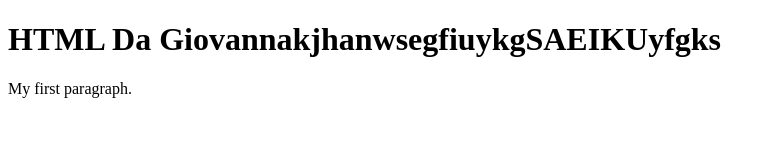
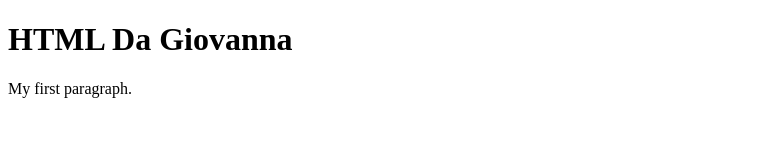
Before and after one commit to giovannadsm/Estudos-Front-End, a plain HTML site: page test.html in a window 1280 px wide. Shown: the whole page, without its empty margins (0-776 px from the left). Drawn offline with Linux system fonts and the light colour scheme.

Commit message:
Revert "Adicionando teste de commit"
This reverts commit 589b4e445d85e2754c576454289d987820225ea8.

```diff
--- a/test.html
+++ b/test.html
@@ -3,7 +3,7 @@
 
 <body>
 
-    <h1>HTML Da GiovannakjhanwsegfiuykgSAEIKUyfgks
+    <h1>HTML Da Giovanna
     </h1>
     <p>My first paragraph.</p>
 
```
